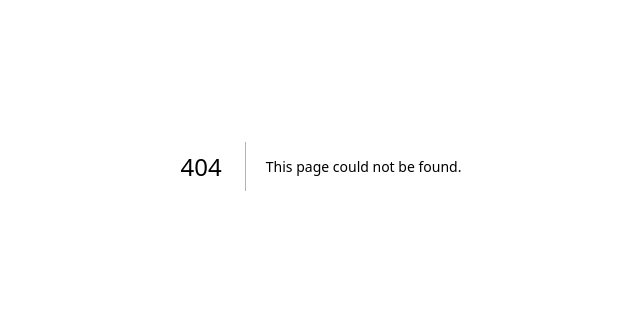
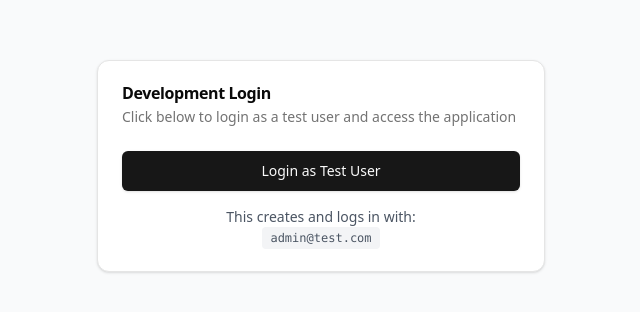
Before and after one commit to gauravgupta-ctrl/fc-putaway-preprocessing, a Next.js app: page /login in a window 1280 px wide. Before the commit this address had no page. Shown: the part 234-546 px from the top of the page, without its empty margins (319-959 px from the left). Built offline with nearby package versions, Linux system fonts and the light colour scheme.

Commit message:
Add development login for testing without full auth setup

```diff
--- /dev/null
+++ b/app/api/auth/dev-login/route.ts
@@ -0,0 +1,34 @@
+import { NextResponse } from 'next/server';
+import { supabase } from '@/lib/supabase';
+
+// Development-only: Create a test user session
+export async function POST() {
+  try {
+    // Sign up a test user (will fail if already exists, which is fine)
+    await supabase.auth.signUp({
+      email: 'admin@test.com',
+      password: 'test123456',
+    });
+
+    // Sign in with test credentials
+    const { data, error } = await supabase.auth.signInWithPassword({
+      email: 'admin@test.com',
+      password: 'test123456',
+    });
+
+    if (error) {
+      return NextResponse.json({ error: error.message }, { status: 400 });
+    }
+
+    return NextResponse.json({
+      success: true,
+      user: data.user,
+      message: 'Logged in as test user'
+    });
+  } catch (error) {
+    return NextResponse.json({
+      error: 'Failed to login',
+      details: error instanceof Error ? error.message : 'Unknown error'
+    }, { status: 500 });
+  }
+}
--- /dev/null
+++ b/app/login/page.tsx
@@ -0,0 +1,70 @@
+'use client';
+
+import { useState } from 'react';
+import { useRouter } from 'next/navigation';
+import { Button } from '@/components/ui/button';
+import { Card, CardContent, CardDescription, CardHeader, CardTitle } from '@/components/ui/card';
+import { Loader2 } from 'lucide-react';
+
+export default function LoginPage() {
+  const [loading, setLoading] = useState(false);
+  const router = useRouter();
+
+  async function handleDevLogin() {
+    setLoading(true);
+    try {
+      const response = await fetch('/api/auth/dev-login', {
+        method: 'POST',
+      });
+
+      const data = await response.json();
+
+      if (response.ok) {
+        alert('Logged in successfully!');
+        router.push('/admin/dashboard');
+        router.refresh();
+      } else {
+        alert(`Login failed: ${data.error}`);
+      }
+    } catch (error) {
+      console.error('Login error:', error);
+      alert('Failed to login');
+    } finally {
+      setLoading(false);
+    }
+  }
+
+  return (
+    <div className="flex min-h-screen items-center justify-center bg-gray-50">
+      <Card className="w-full max-w-md">
+        <CardHeader>
+          <CardTitle>Development Login</CardTitle>
+          <CardDescription>
+            Click below to login as a test user and access the application
+          </CardDescription>
+        </CardHeader>
+        <CardContent>
+          <Button
+            onClick={handleDevLogin}
+            disabled={loading}
+            className="w-full"
+            size="lg"
+          >
+            {loading ? (
+              <>
+                <Loader2 className="mr-2 h-4 w-4 animate-spin" />
+                Logging in...
+              </>
+            ) : (
+              'Login as Test User'
+            )}
+          </Button>
+          <p className="mt-4 text-sm text-gray-600 text-center">
+            This creates and logs in with:<br />
+            <code className="text-xs bg-gray-100 px-2 py-1 rounded">admin@test.com</code>
+          </p>
+        </CardContent>
+      </Card>
+    </div>
+  );
+}
--- a/app/page.tsx
+++ b/app/page.tsx
@@ -9,9 +9,14 @@ export default function Home() {
         <p className="text-lg text-gray-600 mb-8">
           Manage pre-processing workflows for warehouse operations
         </p>
+        <div className="flex gap-4 justify-center mb-8">
+          <Link href="/login">
+            <Button size="lg">Login to Get Started</Button>
+          </Link>
+        </div>
         <div className="flex gap-4 justify-center">
           <Link href="/admin/dashboard">
-            <Button size="lg">Go to Admin Dashboard</Button>
+            <Button size="lg" variant="outline">Go to Admin Dashboard</Button>
           </Link>
           <Link href="/admin/settings">
             <Button size="lg" variant="outline">
@@ -22,6 +27,12 @@ export default function Home() {
         <div className="mt-12 p-6 bg-gray-50 rounded-lg text-left">
           <h2 className="text-xl font-semibold mb-4">Quick Links</h2>
           <ul className="space-y-2 text-gray-700">
+            <li>
+              <a href="/login" className="text-blue-600 hover:underline">
+                Login
+              </a>{' '}
+              - Login as test user first
+            </li>
             <li>
               <a href="/admin/dashboard" className="text-blue-600 hover:underline">
                 Transfer Orders Dashboard
```
